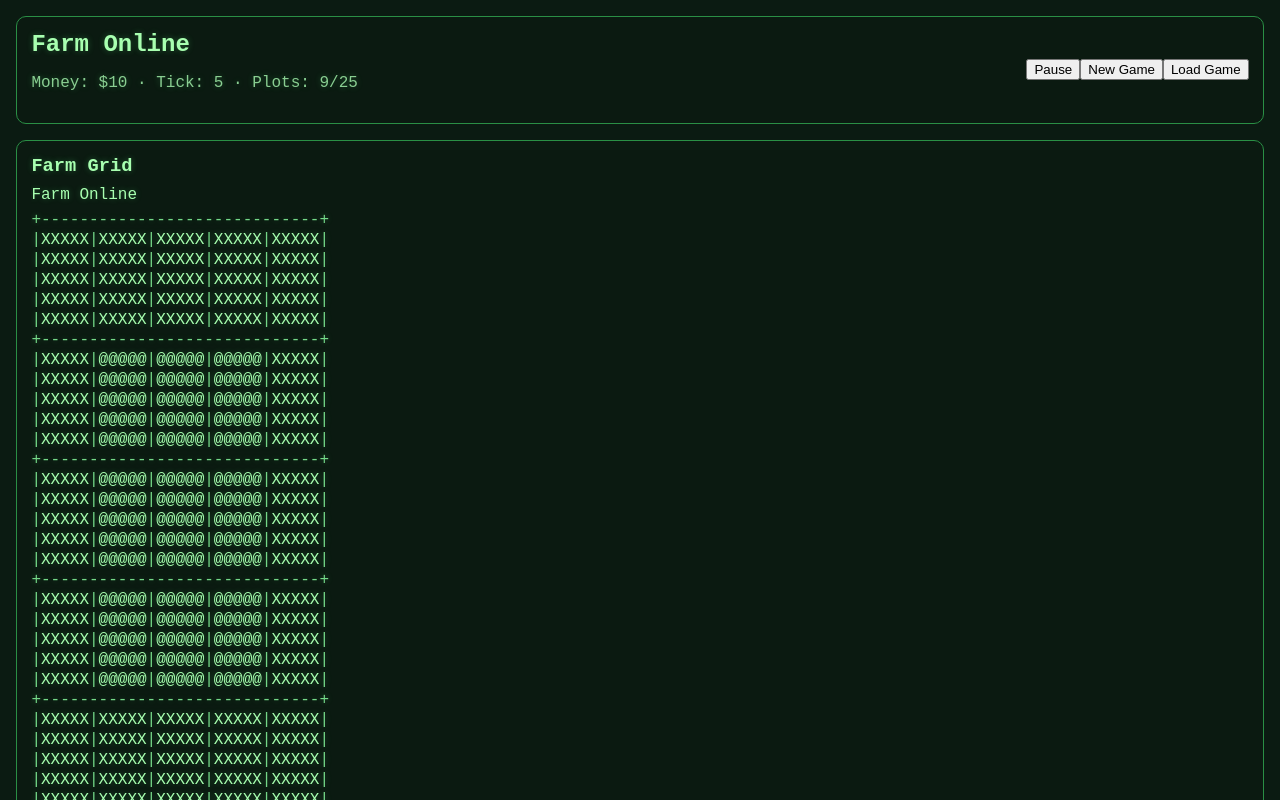
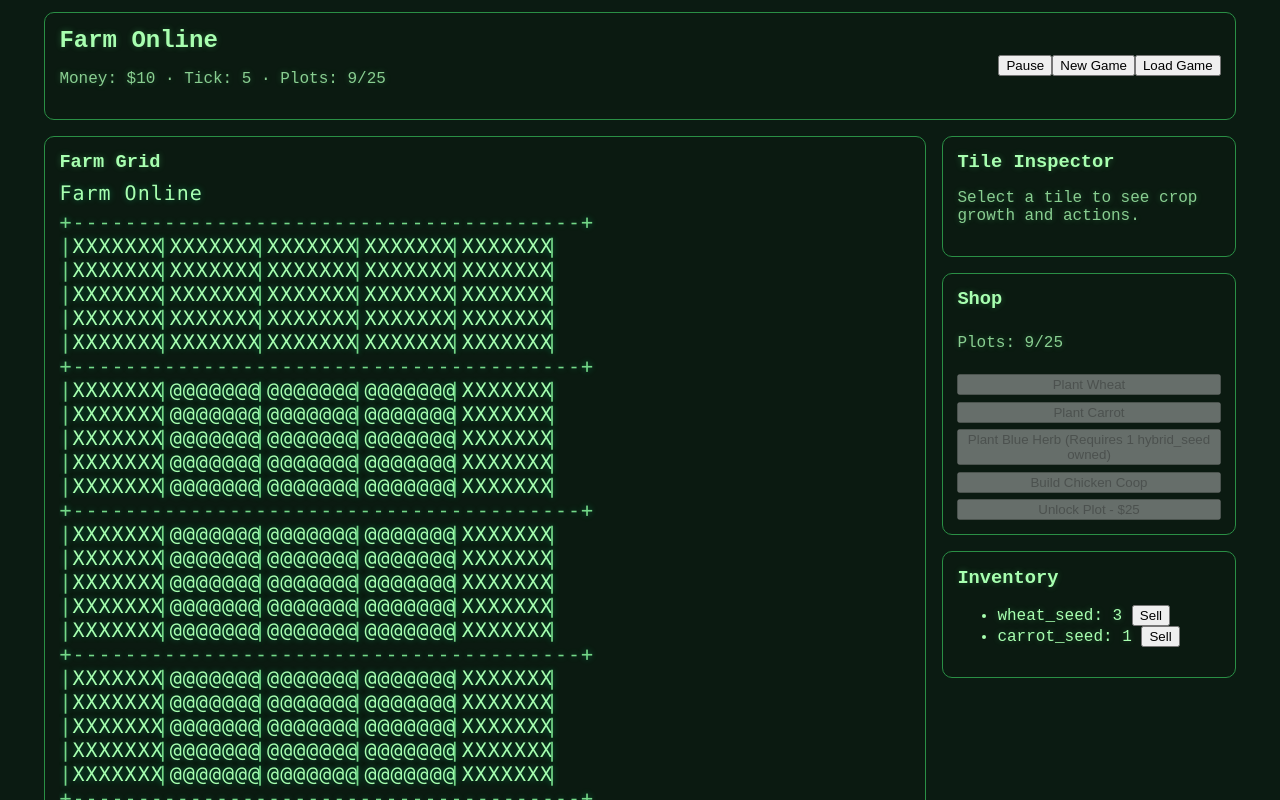
Before and after one commit to believeshe123-coder/Farm-Online, a React (Vite) app: page / in a window 1280 px wide. Shown: the top 800 px of the page. Built offline with nearby package versions, Linux system fonts and the light colour scheme.

Commit message:
Widen ASCII farm layout and expand tile cell rendering

```diff
--- a/src/render/asciiBoard.js
+++ b/src/render/asciiBoard.js
@@ -1,29 +1,30 @@
-const TILE_WIDTH = 5;
+const TILE_WIDTH = 7;
 const TILE_HEIGHT = 5;
 
 function tileToAsciiCell(tile, isUnlocked) {
   if (!isUnlocked) {
-    return 'XXXXX';
+    return 'XXXXXXX';
   }
 
   switch (tile.type) {
     case 'growing':
-      return '#####';
+      return '#######';
     case 'ready':
-      return '$$$$$';
+      return '$$$$$$$';
     case 'coop':
-      return 'CCCCC';
+      return 'CCCCCCC';
     case 'tilled':
-      return '.....';
+      return '.......';
     case 'empty':
     default:
-      return '@@@@@';
+      return '@@@@@@@';
   }
 }
 
 export function buildAsciiBoard(state) {
   const { tiles, gridSize, selectedTileIndex, unlockedTiles } = state;
-  const horizontalLine = `+${'-'.repeat(gridSize * TILE_WIDTH + (gridSize - 1))}+`;
+  const totalInnerWidth = gridSize * TILE_WIDTH + (gridSize - 1);
+  const horizontalLine = `+${'-'.repeat(totalInnerWidth)}+`;
   const boardLines = [[{ text: horizontalLine, className: 'ascii-border' }]];
 
   for (let row = 0; row < gridSize; row += 1) {
--- a/src/styles.css
+++ b/src/styles.css
@@ -21,9 +21,11 @@ body {
 }
 
 .app-shell {
-  width: 100%;
+  width: 95vw;
+  max-width: none;
+  margin: 0 auto;
   min-height: 100vh;
-  padding: 1rem;
+  padding: 0.75rem;
   display: flex;
   flex-direction: column;
   gap: 1rem;
@@ -31,7 +33,7 @@ body {
 
 .main-layout {
   display: grid;
-  grid-template-columns: minmax(0, 1fr);
+  grid-template-columns: minmax(0, 3fr) minmax(0, 1fr);
   gap: 1rem;
   flex: 1;
   min-height: 0;
@@ -61,6 +63,10 @@ h3 {
   color: #89ce91;
 }
 
+.grid-panel {
+  width: 100%;
+}
+
 .ascii-panel {
   overflow: hidden;
   display: flex;
@@ -69,16 +75,18 @@ h3 {
 
 .ascii-scroll-wrap {
   overflow: auto;
-  padding-bottom: 0.2rem;
+  padding-bottom: 0.15rem;
   flex: 1;
 }
 
 .ascii-header,
 .ascii-board {
   margin: 0;
-  font-family: inherit;
-  font-size: 1rem;
-  line-height: 1.25;
+  font-family: ui-monospace, SFMono-Regular, Menlo, Monaco, Consolas, "Liberation Mono", "Courier New", monospace;
+  font-size: 20px;
+  line-height: 1.2;
+  letter-spacing: 1px;
+  text-shadow: 0 0 6px rgba(0, 255, 140, 0.35);
   white-space: pre;
 }
 
@@ -86,10 +94,17 @@ h3 {
   margin-bottom: 0.3rem;
 }
 
+.ascii-board {
+  overflow-x: auto;
+}
+
+
 .ascii-board-wrap {
-  --cell-width: 5ch;
+  --cell-width: 7ch;
   --separator-width: 1ch;
-  --line-height: 1.25em;
+  --line-height: 1.2em;
+  --tile-row-height: calc(var(--line-height) * 5);
+  --row-gap: calc(var(--line-height) * 1);
   position: relative;
   display: inline-block;
   min-width: 100%;
@@ -125,14 +140,15 @@ h3 {
   top: calc(var(--line-height) + 1px);
   display: grid;
   grid-template-columns: repeat(var(--grid-size), var(--cell-width));
+  grid-template-rows: repeat(var(--grid-size), var(--tile-row-height));
   column-gap: var(--separator-width);
-  row-gap: calc(var(--line-height) * 6);
+  row-gap: var(--row-gap);
   pointer-events: none;
 }
 
 .ascii-grid-hitbox {
   width: var(--cell-width);
-  height: calc(var(--line-height) * 5);
+  height: var(--tile-row-height);
   background: transparent;
   border: 0;
   padding: 0;
@@ -177,3 +193,9 @@ h3 {
   margin: 0;
   padding-left: 1.2rem;
 }
+
+@media (max-width: 1100px) {
+  .main-layout {
+    grid-template-columns: minmax(0, 1fr);
+  }
+}
```
